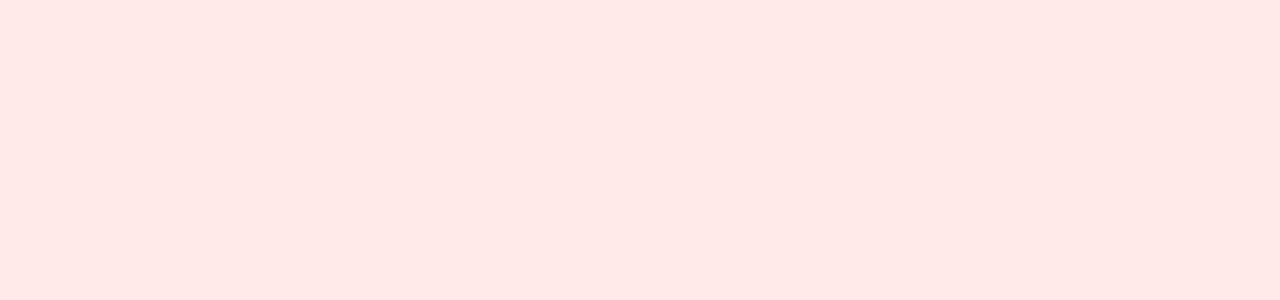
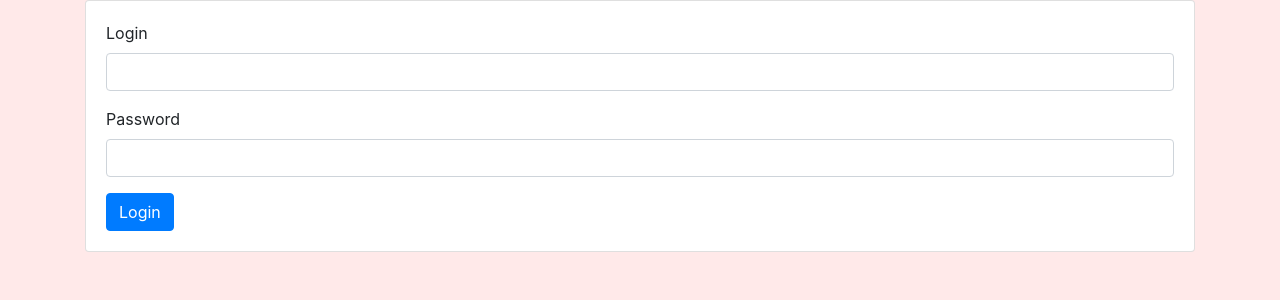
Before and after one commit to minatorak/angularBNK, an Angular app: page /login in a window 1280 px wide. Before the commit this address led to /. Shown: the top 300 px of the page. Built offline with nearby package versions, Linux system fonts and the light colour scheme.

Commit message:
login page and call service /auth/login

```diff
--- a/src/app/app.component.html
+++ b/src/app/app.component.html
@@ -1,2 +1,2 @@
-<div></div>
+<!-- <div [routerLink]="['/dashboard']" style='background: orchid; text-align: center'>BNK48</div> -->
 <router-outlet></router-outlet>
--- /dev/null
+++ b/src/app/components/login/login.component.html
@@ -0,0 +1,17 @@
+<div class="container">
+  <div class="card">
+    <div class="card-body">
+      <form class="form" [formGroup]="loginForm">
+        <div class="form-group">
+          <label>Login</label>
+          <input type="text" class="form-control" formControlName="login">
+        </div>
+        <div class="form-group">
+          <label>Password</label>
+          <input type="password" class="form-control" formControlName="password">
+        </div>
+        <button class="btn btn-primary" (click)="login()">Login</button>
+      </form>
+    </div>
+  </div>
+</div>
--- /dev/null
+++ b/src/app/components/login/login.component.ts
@@ -0,0 +1,29 @@
+import { AuthService } from './../../services/auth.service';
+import { environment } from './../../../environments/environment';
+import { HttpClient } from '@angular/common/http';
+import { Component, OnInit } from '@angular/core';
+import { FormBuilder, FormGroup } from '@angular/forms';
+
+@Component({
+  selector: 'app-login',
+  templateUrl: './login.component.html',
+  styleUrls: ['./login.component.css']
+})
+export class LoginComponent implements OnInit {
+
+  loginForm: FormGroup;
+
+  constructor(private formbuild: FormBuilder, private authService: AuthService) { }
+
+  ngOnInit() {
+    this.loginForm = this.formbuild.group( {
+      login: '',
+      password: ''
+    });
+  }
+
+  login() {
+    this.authService.authen(this.loginForm.value)
+                    .subscribe(data => console.log(data));
+  }
+}
--- /dev/null
+++ b/src/app/models/authen-response.ts
@@ -0,0 +1,3 @@
+export class AuthenResponse {
+  token: string;
+}
--- /dev/null
+++ b/src/app/models/credential.ts
@@ -0,0 +1,4 @@
+export class Credential {
+  login: string;
+  password: string;
+}
--- /dev/null
+++ b/src/app/services/auth.service.ts
@@ -0,0 +1,18 @@
+import { environment } from './../../environments/environment';
+import { HttpClient } from '@angular/common/http';
+import { Injectable } from '@angular/core';
+import { Observable } from '../../../node_modules/rxjs';
+import { Credential } from '../models/credential';
+import { AuthenResponse } from '../models/authen-response';
+
+@Injectable({
+  providedIn: 'root'
+})
+export class AuthService {
+
+  constructor(private http: HttpClient) {}
+
+  authen(credential: Credential): Observable<AuthenResponse> {
+   return this.http.post<AuthenResponse>(`${environment.api_url}/auth/login`, credential);
+  }
+}
```
Also changed, not shown: src/app/app.module.ts (+8 -3 lines), src/app/components/login/login.component.css (added), 2 other files (tests, documents, lock files or other folders).
